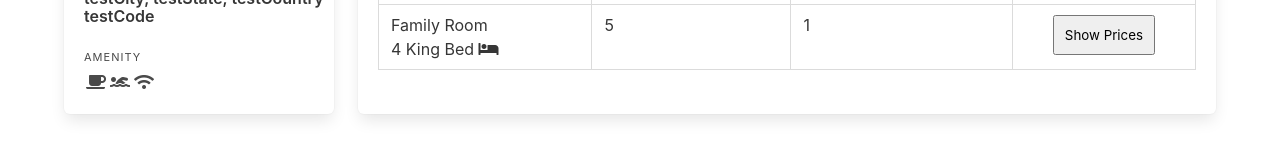
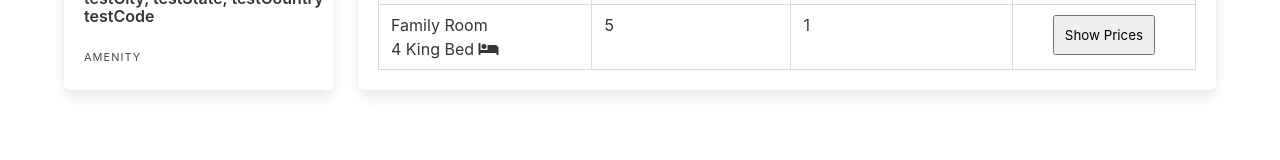
Before and after one commit to rvtr-team1/rvtrx-campground, an Angular app in the folder angular/: page /lodging/details/1 in a window 1280 px wide. Shown: the part 621-781 px from the top of the page. Built offline with nearby package versions, Linux system fonts and the light colour scheme.

Commit message:
removed hardcoded amenities

```diff
--- a/angular/src/app/modules/lodging/lodging-details/lodging-details.component.html
+++ b/angular/src/app/modules/lodging/lodging-details/lodging-details.component.html
@@ -112,17 +112,6 @@
                   <div class="level-item">
                     <div>
                       <p class="heading">amenity</p>
-                      <p>
-                        <span class="icon">
-                          <i aria-hidden="true" class="fas fa-coffee"></i>
-                        </span>
-                        <span class="icon">
-                          <i aria-hidden="true" class="fas fa-swimmer"></i>
-                        </span>
-                        <span class="icon">
-                          <i aria-hidden="true" class="fas fa-wifi"></i>
-                        </span>
-                      </p>
                     </div>
                   </div>
                 </div>
```
